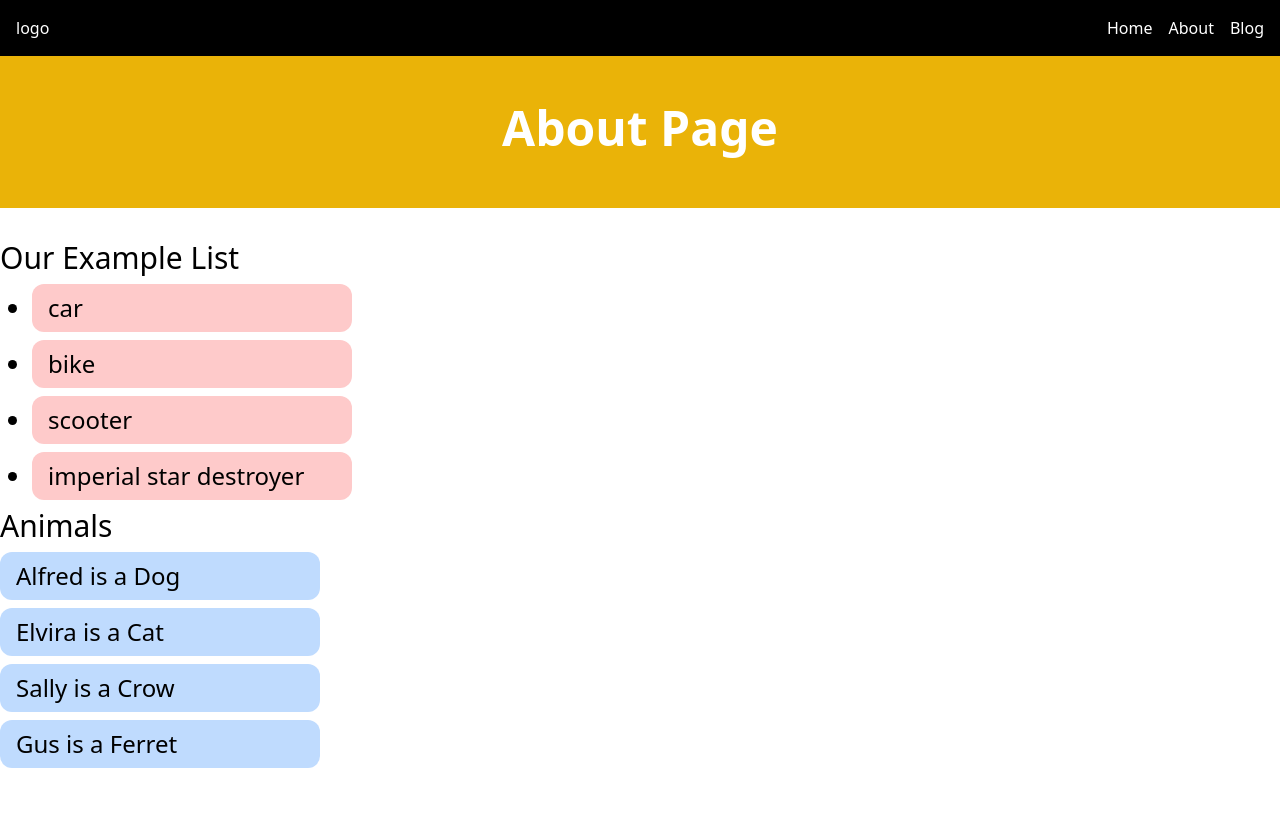
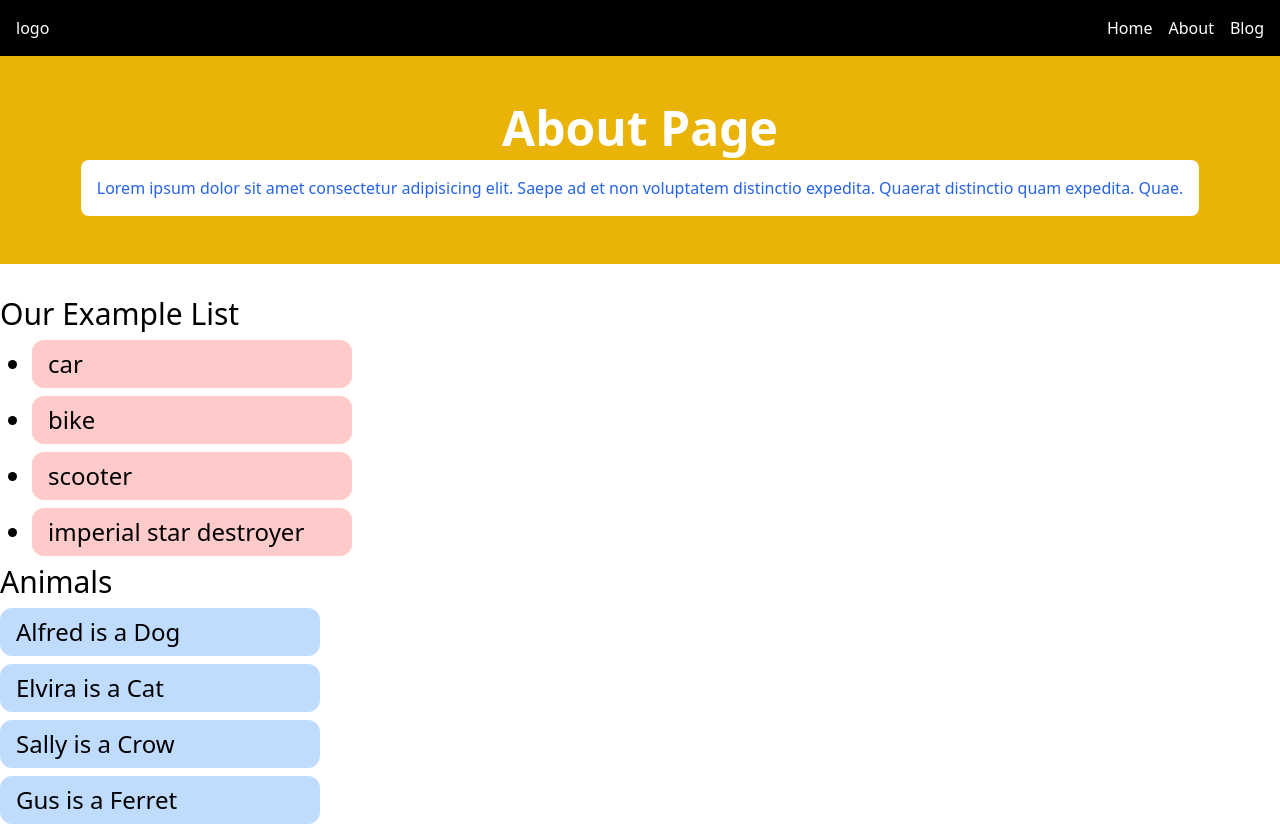
Before and after one commit to ashx3s/sait-svelte-demos, a SvelteKit app: page /about in a window 1280 px wide. Before the commit the page ends 800 px from the top, so only its background shows below. Built offline with nearby package versions, Linux system fonts and the light colour scheme.

Commit message:
conditional examples
Signed-off-by: Ashlyn Knox <ashlyn@lilyx.io>

```diff
--- a/src/lib/components/PageHeader.svelte
+++ b/src/lib/components/PageHeader.svelte
@@ -10,9 +10,15 @@
 	<h1 class="text-3xl lg:text-5xl font-semibold">{title}</h1>
 	<!-- Description -->
 	<p class="text-lg lg:text-xl text-center max-w-sm mt-2">{description}</p>
-	<!-- Slot for flex content
-	<div class="bg-white text-blue-600 rounded-lg p-4">
-		<slot />
-	</div>
-  -->
+	{#if $$slots.info}
+		<div class="bg-white text-blue-600 rounded-lg p-4">
+			<slot name="info" />
+		</div>
+	{/if}
+	<!--if buttons are needed, make space for them, implement on page  -->
+	{#if $$slots.actions}
+		<div class="bg-black p-4">
+			<slot name="actions" />
+		</div>
+	{/if}
 </header>
--- a/src/routes/about/+page.svelte
+++ b/src/routes/about/+page.svelte
@@ -15,7 +15,12 @@
 	};
 </script>
 
-<PageHeader {...headerInfo} />
+<PageHeader {...headerInfo}>
+	<h3 slot="info">
+		Lorem ipsum dolor sit amet consectetur adipisicing elit. Saepe ad et non voluptatem distinctio
+		expedita. Quaerat distinctio quam expedita. Quae.
+	</h3>
+</PageHeader>
 
 <section>
 	<h2 class="text-3xl">Our Example List</h2>
--- a/src/routes/blog/+page.svelte
+++ b/src/routes/blog/+page.svelte
@@ -10,7 +10,7 @@
 	const name = 'ash';
 </script>
 
-<PageHeader {...headerInfo} />
+<PageHeader {...headerInfo} flexContent>This is for the flex content box</PageHeader>
 
 {#if name === 'Godfrey'}
 	<p>Stop trying to hack my system Godfrey</p>
@@ -19,16 +19,3 @@
 {:else}
 	<p>Hello {name}</p>
 {/if}
-
-<!--
-if (input === "Ash") {
-    console.log("hello")
-    return "hello";
-  } else if (input === "Godfrey") {
-    console.log("Stop trying to log into my syste Godfrey");
-    return "stop hacking Godfrey";
-  } else {
-    console.log("signed out");
-    return "signed out";
-  }
- -->
```
